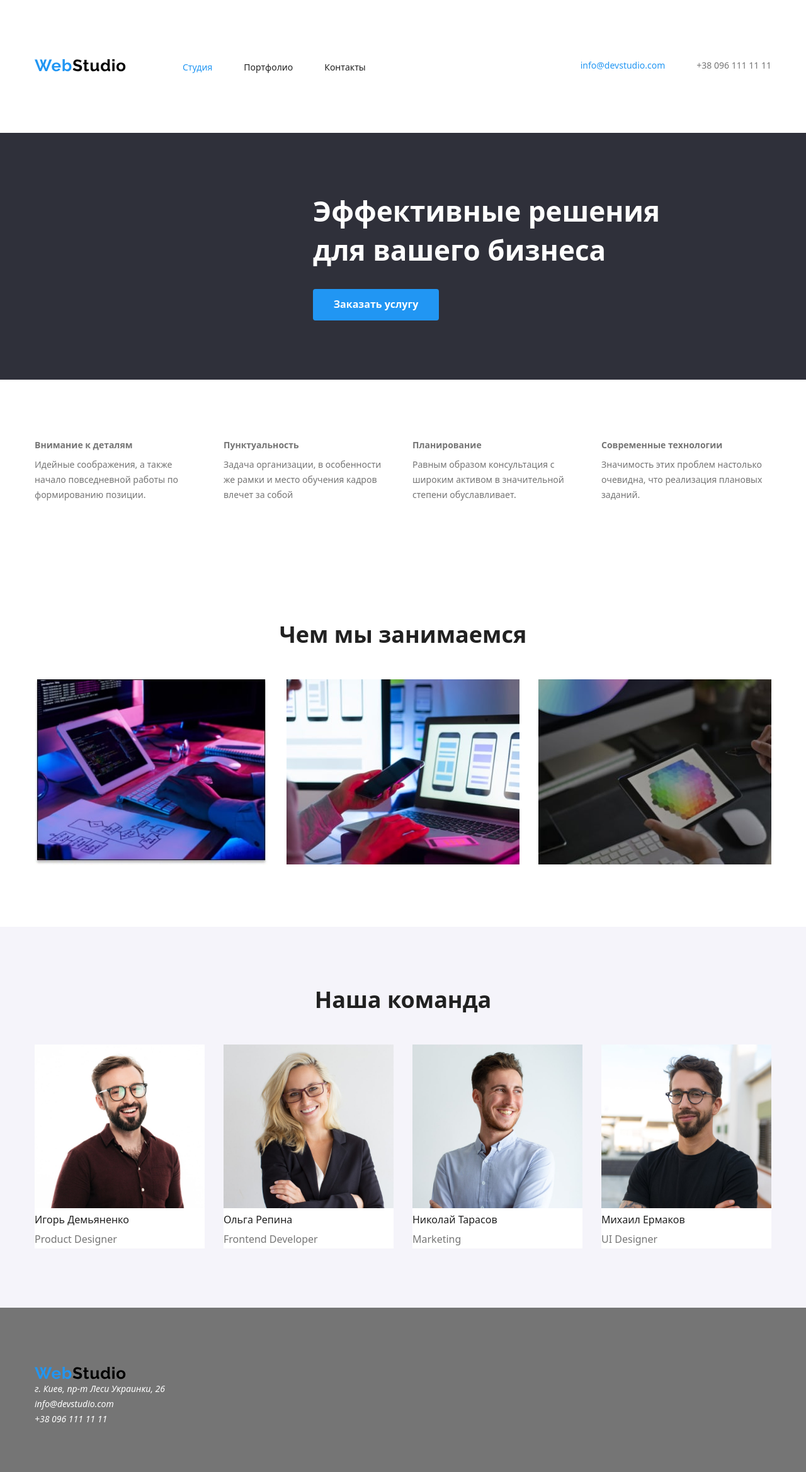
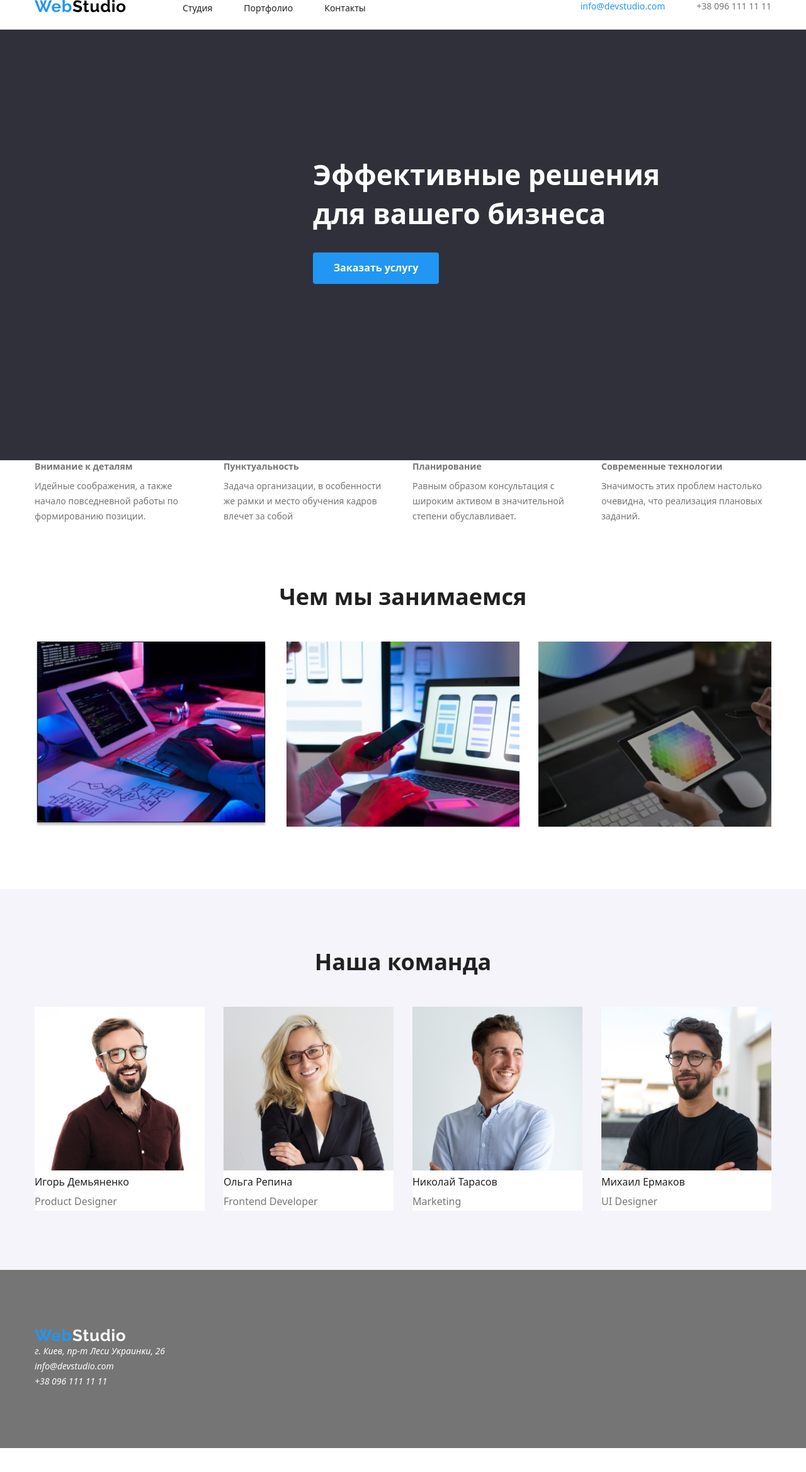
Before and after one commit to SlavikSumish/homework3, a plain HTML site: page index.html in a window 1280 px wide. Shown: the top 2338 px of the page at 63% size. After the commit the page ends 2300 px from the top, so only its background shows below. Drawn offline with nearby package versions, Linux system fonts and the light colour scheme.

Commit message:
Update index.html

```diff
--- a/index.html
+++ b/index.html
@@ -13,21 +13,23 @@
         href="https://fonts.googleapis.com/css2?family=Raleway:wght@700&family=Roboto:wght@400;500;700;900&display=swap"
         rel="stylesheet">
     <link rel="stylesheet"
-        href="https://cdnjs.cloudflare.com/ajax/libs/modern-normalize/1.1.0/modern-normalize.min.css">
+        href="https://cdnjs.cloudflare.com/ajax/libs/modern-normalize/1.0.0/modern-normalize.min.css"
+        integrity="sha512-ISS7cAi1PEhQ8jnbJpJZMd29NlhNj4AWYyLOSp2CE/CsHxTCu+r+t0D2yoJudVrd0/8fTVPUVDzY5Tvli75u/g=="
+        crossorigin="anonymous" />
 </head>
 
 <body>
-    <header class="header section">
+    <header class="header">
         <div class="container">
             <nav class="header-navigation">
                 <a href="" class="header-logo">
                     <img src="./images/logo.svg" alt="Лого сайта"></a>
                 <ul class="header-list list">
                     <li class="header-item">
-                        <a class="header-link-studio link" href="">Студия</a>
+                        <a class="header-link link" href="index.html">Студия</a>
                     </li>
                     <li class="header-item">
-                        <a class="header-link link" href="">Портфолио</a>
+                        <a class="header-link link" href="portfolio.html">Портфолио</a>
                     </li>
                     <li class="header-item">
                         <a class="header-link link" href="">Контакты</a>
@@ -45,13 +47,13 @@
         </div>
     </header>
     <main>
-        <section class="hero-one section">
+        <section class="hero-one">
             <div class="container">
                 <h1 class="hero-one-title">Эффективные решения <br> для вашего бизнеса</h1>
                 <button class="hero-one-main-button" type="button">Заказать услугу</button>
             </div>
         </section>
-        <section class="hero section">
+        <section class="hero">
             <div class="container">
                 <h2 hidden>Качества компании</h2>
                 <ul class="hero-list">
@@ -126,7 +128,7 @@
     </main>
     <footer class="contact section">
         <div class="container">
-            <a href=""><img src="./images/logo.svg" alt="Лого сайта"></a>
+            <a href=""><img src="images/logo2.svg" alt="Лого сайта"></a>
             <address>
                 <ul class="contact-list list">
                     <li class="contact-item">
```
